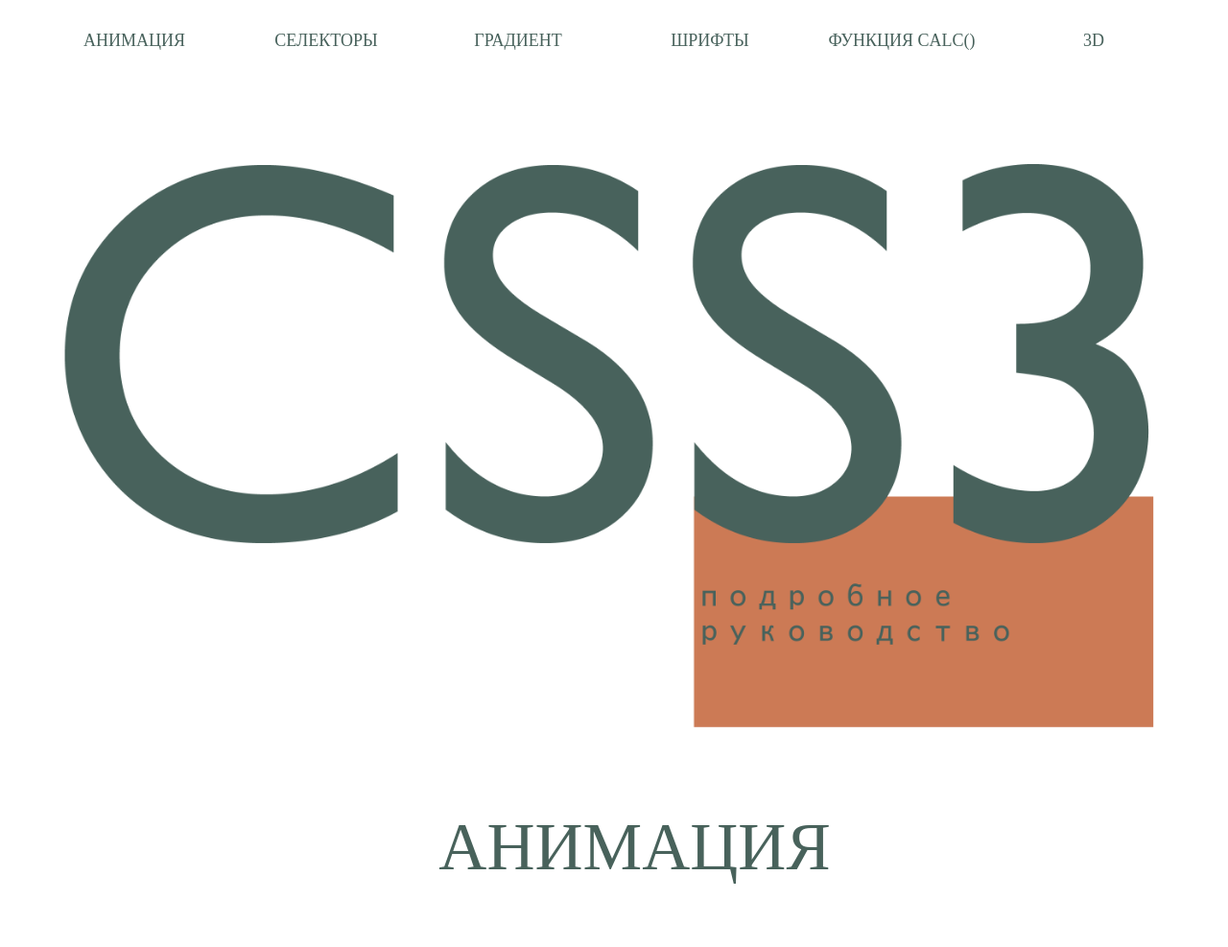
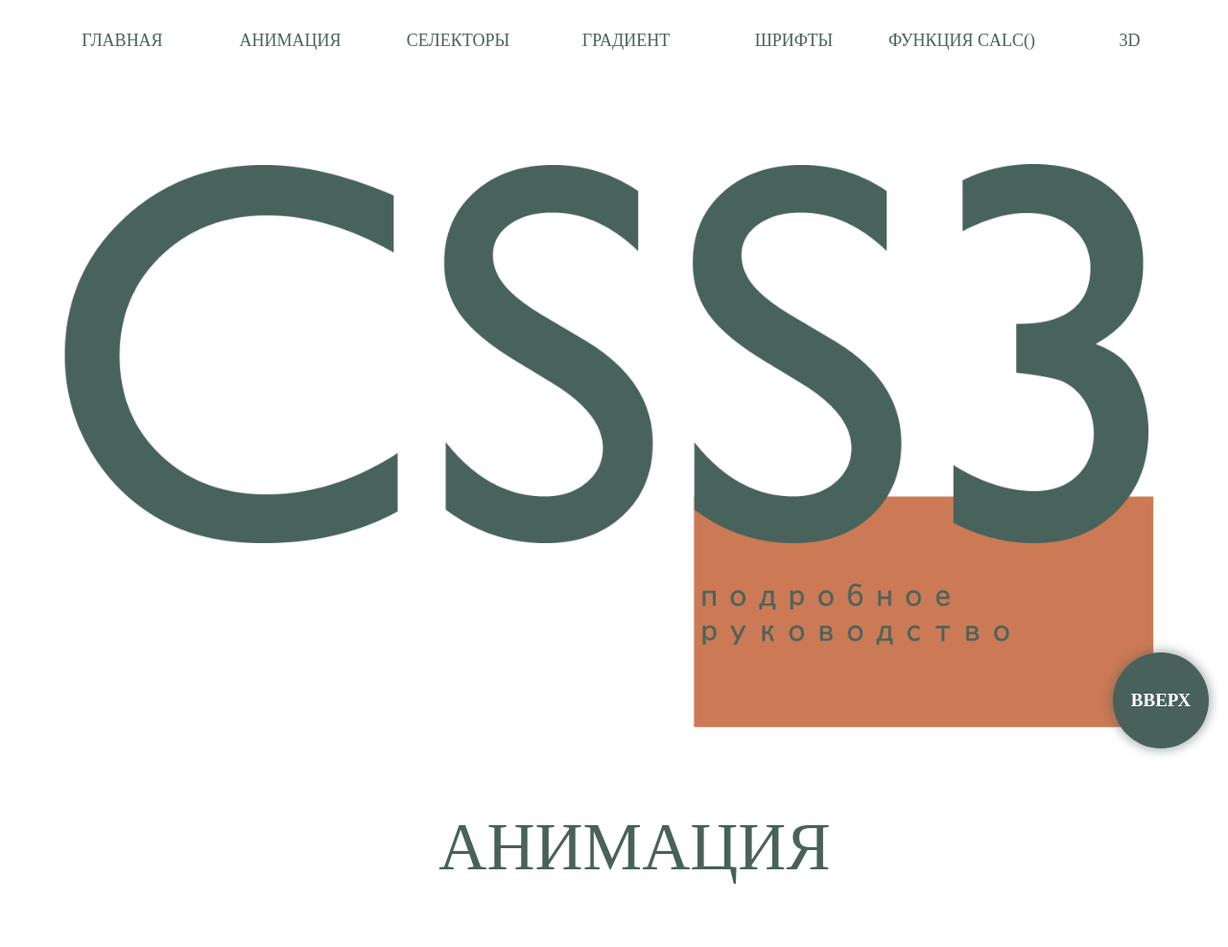
Before and after one commit to madflu9er/web_kourse, a PHP site: page /index.html in a window 1280 px wide. Shown: the top 987 px of the page at 96% size. Run offline with PHP 8.4, Linux system fonts and the light colour scheme; some web fonts are replaced.

Commit message:
new button and added new menu items

```diff
--- a/index.html
+++ b/index.html
@@ -9,35 +9,40 @@
     <title>Document</title>
 </head>
 <body>
+    <div class="to-top" onclick="scrollToTop(); return false;">
+        ВВЕРХ
+    </div>
     <div class="content colD-12">
         <div class="menu-list-small">
             <div class="close">
                 <img src="./img/close.png" alt="" onclick="openMenu()">
             </div>
             <div class="visible-menu">
-                <a class="menu-item" href="#animation">АНИМАЦИЯ</a>
-                <a class="menu-item" href="#selector">СЕЛЕКТОРЫ</a>
-                <a class="menu-item" href="#css-gradient">ГРАДИЕНТ</a>
-                <a class="menu-item" href="#fonts">ШРИФТЫ</a>
-                <a class="menu-item" href="#calc">ФУНКЦИЯ CALC()</a>
-                <a class="menu-item" href="#3d">3D</a>
+                <a class="menu-item" onclick="openMenu(); unscroll(0);">ГЛАВНАЯ</a>
+                <a class="menu-item" onclick="openMenu();" href="#animation">АНИМАЦИЯ</a>
+                <a class="menu-item" onclick="openMenu();" href="#selector">СЕЛЕКТОРЫ</a>
+                <a class="menu-item" onclick="openMenu();" href="#css-gradient">ГРАДИЕНТ</a>
+                <a class="menu-item" onclick="openMenu();" href="#fonts">ШРИФТЫ</a>
+                <a class="menu-item" onclick="openMenu();" href="#calc">ФУНКЦИЯ CALC()</a>
+                <a class="menu-item" onclick="openMenu();" href="#3d">3D</a>
             </div>
         </div>
         <header>
             <div class="menu colD-12">
-                <a class="menu-item" href="#animation">АНИМАЦИЯ</a>
-                <a class="menu-item" href="#selector">СЕЛЕКТОРЫ</a>
-                <a class="menu-item" href="#css-gradient">ГРАДИЕНТ</a>
-                <a class="menu-item" href="#fonts">ШРИФТЫ</a>
-                <a class="menu-item" href="#calc">ФУНКЦИЯ CALC()</a>
-                <a class="menu-item" href="#3d">3D</a>
+                <a class="menu-item" onclick="openMenu(); unscroll(0);">ГЛАВНАЯ</a>
+                <a class="menu-item" onclick="openMenu(); unscroll(750)" >АНИМАЦИЯ</a>
+                <a class="menu-item" onclick="openMenu(); unscroll(2350);" >СЕЛЕКТОРЫ</a>
+                <a class="menu-item" onclick="openMenu(); unscroll(5100);" >ГРАДИЕНТ</a>
+                <a class="menu-item" onclick="openMenu(); unscroll(11280);">ШРИФТЫ</a>
+                <a class="menu-item" onclick="openMenu(); unscroll(8700);">ФУНКЦИЯ CALC()</a>
+                <a class="menu-item" onclick="openMenu(); unscroll(9200);">3D</a>
             </div>
             <div class="menu-small">
                 <img src="./img/burger.png" alt="" onclick="openMenu()">
             </div>
         </header>
         <main class="colD-12">
-            <div class="main_block">
+            <div class="main_block" id="main">
                 <img src="./img/css3.png" alt="">
             </div>
             <div class="anim_block" id="animation">
@@ -980,20 +985,6 @@ repeating-radial-gradient(circle,
                                 на странице отобржаются в трёхмерном пространстве.
                             </div>
                         </div>
-                        <div class="code text">
-                            <code>
-                                <pre>
-    ul {
-        perspective: 150px;
-        perspective origin: 10% 10%;
-    }
-
-    li {
-        transform: rotateX(50deg);
-    }
-                                </pre>
-                            </code>
-                        </div>
                     </div>
                     <div class="transform_info_3">
                         <div class="rule_selector text">
@@ -1019,6 +1010,20 @@ repeating-radial-gradient(circle,
                             <div class="description_selector">
                                 Располагает элементы в трехмерном пространстве
                             </div>
+                        </div>
+                        <div class="code text">
+                            <code>
+                                <pre>
+    ul {
+        perspective: 150px;
+        perspective origin: 10% 10%;
+    }
+
+    li {
+        transform: rotateX(50deg);
+    }
+                                </pre>
+                            </code>
                         </div>
                     </div>
                     <div class="transform_sub_title">
--- a/index.js
+++ b/index.js
@@ -15,3 +15,18 @@ function openMenu () {
         isMenuOpen = false;
     }
 }
+function scrollToTop () {
+    window.scroll({
+        top: 0,
+        left: 0,
+        behavior: 'smooth'
+      });
+}
+
+function unscroll (top) {
+    window.scroll({
+        top,
+        left: 0,
+        behavior: 'smooth'
+    });
+}
--- a/small-screen.css
+++ b/small-screen.css
@@ -113,8 +113,6 @@ pre {
 }
 
 .text {
-    display: flex;
-    flex-direction: column;
     width: 100%;
 }
 
@@ -170,7 +168,6 @@ pre {
 }
 
 .gradient_img_column img {
-    width: 80%;
     margin: 0 auto;
 }
 
@@ -257,8 +254,9 @@ pre {
 }
 
 .transform_info_3 {
-    display: flex;
+    display: flex !important;
     flex-wrap: wrap;
+    padding: 0 15px;
 }
 
 .transform_info_3 .first_row {
--- a/style.css
+++ b/style.css
@@ -18,11 +18,38 @@ header {
     width: 100%;
 }
 
+.to-top {
+    position: fixed;
+    width: 100px;
+    height: 100px;
+    display: flex;
+    z-index: 1000;
+    justify-content: center;
+    align-items: center;
+    border-radius: 50%;
+    right: 20px;
+    bottom: 20px;
+    color: white;
+    background: #cc795570;
+    font-size: 19px;
+    font-weight: bold;
+    box-shadow: 0px 0px 11px 2px #48615c7d;
+    background-color: #48615b;
+    font-family: "MotoyaLCedar";
+    cursor: pointer;
+    transition: 0.3s;
+}
+
+.to-top:hover {
+    transform: scale(1.1);
+    transition: 0.3s;
+}
+
 .menu {
     height: 84px;
     background: transparent;
     display: grid;
-    grid-template-columns: repeat(6, 200px);
+    grid-template-columns: repeat(7, 175px);
 }
 
 .menu-list-small {
@@ -560,6 +587,8 @@ pre {
     grid-column-end: 5;
     grid-column-start: 3;
     padding: 0 15px;
+    grid-row-start: 1;
+    grid-row-end: 5;
 }
 
 .transform_info_3 .rule_selector {
```
